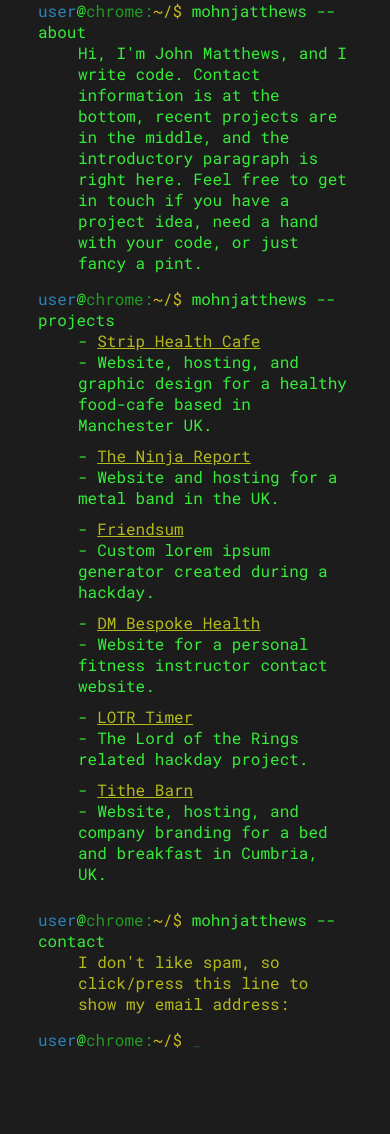
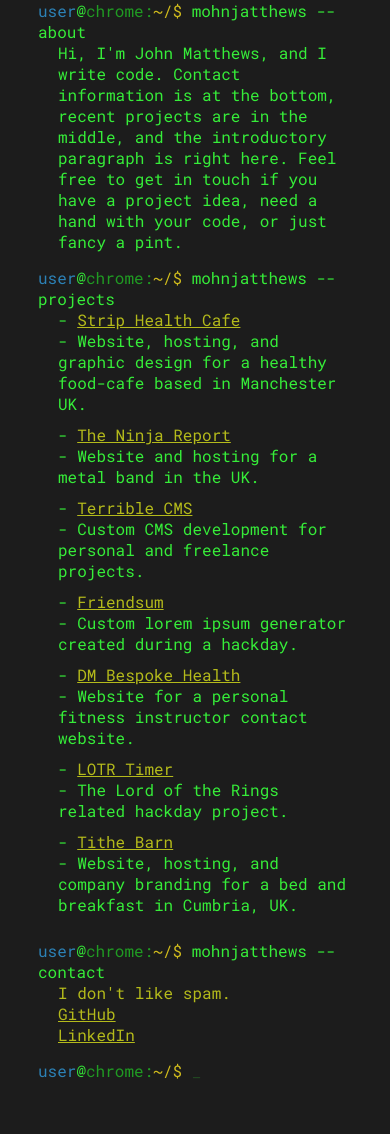
Before and after one commit to johnnymatthews/blue-terminal-website, a PHP site: page / in a window 390 px wide. Shown: the part 95-1229 px from the top of the page. Before the commit the page ends 1143 px from the top, so only its background shows below. Run offline with PHP 8.4, Linux system fonts and the light colour scheme.

Commit message:
Added tabbing media queries.

```diff
--- a/css/style.css
+++ b/css/style.css
@@ -11,6 +11,10 @@ header, section { padding-bottom: 15px; }
 /* TABS */
 .single-tab { padding-left: 40px; }
 .double-tab { padding-left: 80px; }
+@media screen and (max-width: 700px) {
+	.single-tab { padding-left: 20px; }
+	.double-tab { padding-left: 40px; }
+}
 
 /* FLASHING TEXT */
 .blinker { animation: blinker 1s linear infinite; }
--- a/index.php
+++ b/index.php
@@ -40,6 +40,10 @@
 			<p>- Website and hosting for a metal band in the UK.</p>
 		</div>
 		<div class="single-tab single-project">
+			<p>- <a href="#">Terrible CMS</a></p>
+			<p>- Custom CMS development for personal and freelance projects.</p>
+		</div>
+		<div class="single-tab single-project">
 			<p>- <a href="#">Friendsum</a></p>
 			<p>- Custom lorem ipsum generator created during a hackday.</p>
 		</div>
@@ -58,7 +62,9 @@
  	</section>
  	<section>
  		<p><span class="console-user">user</span>@<span class="console-os"><?= strtolower(get_browser_name($_SERVER['HTTP_USER_AGENT'])); ?>:</span><span class="console-pwd">~/$</span> mohnjatthews <span class="section-colour">--contact</span></p>
- 		<p id="email-address-reveal" class="single-tab"><a onclick="toggleEmail()">I don't like spam, so click/press this line to show my email address:</a></p>
+ 		<p id="email-address-reveal" class="single-tab"><a onclick="toggleEmail()">I don't like spam.</a></p>
+ 		<p class="single-tab"><a href="//www.github.com/mohnjatthews">GitHub</a></p>
+ 		<p class="single-tab"><a href="//www.linkedin.com/in/mohnjatthews">LinkedIn</a></p>
  	</section>
  	<section>
 		<p><span class="console-user">user</span>@<span class="console-os"><?= strtolower(get_browser_name($_SERVER['HTTP_USER_AGENT'])); ?>:</span><span class="console-pwd">~/$</span> <span class="blinker">_</span></p>
```
